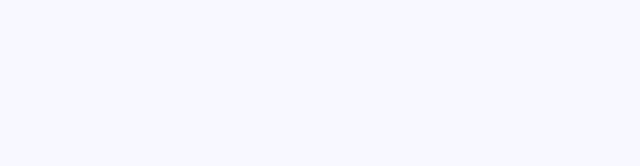
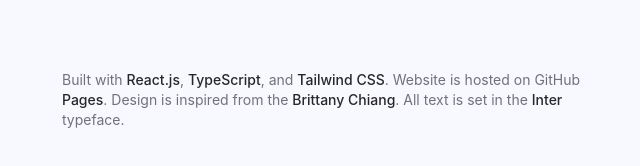
Before and after one commit to Sabbir256/sabbir256.github.io, a React (Vite) app: page / in a window 1280 px wide. Shown: the part 1556-1722 px from the top of the page, without its empty margins (586-1226 px from the left). Built offline with nearby package versions, Linux system fonts and the light colour scheme.

Commit message:
feat: footer with external links

```diff
--- a/src/App.tsx
+++ b/src/App.tsx
@@ -2,6 +2,7 @@
 import Experience from "@/components/Experience";
 import Header from "@/components/Header";
 import Projects from "@/components/Projects";
+import Footer from "@/components/Footer";
 
 function App() {
   return (
@@ -12,6 +13,7 @@
           <About />
           <Experience />
           <Projects />
+          <Footer />
         </main>
       </div>
     </div>
--- /dev/null
+++ b/src/components/Footer.tsx
@@ -0,0 +1,65 @@
+function Footer() {
+  return (
+    <footer>
+      <div className="text-sm text-zinc-500">
+        Built with{" "}
+        <a
+          href="https://reactjs.org"
+          className="font-medium text-zinc-800 transition-colors hover:text-blue-600"
+          target="_blank"
+          rel="noopener noreferrer"
+        >
+          React.js
+        </a>
+        ,{" "}
+        <a
+          href="https://www.typescriptlang.org"
+          className="font-medium text-zinc-800 transition-colors hover:text-blue-600"
+          target="_blank"
+          rel="noopener noreferrer"
+        >
+          TypeScript
+        </a>
+        , and{" "}
+        <a
+          href="https://tailwindcss.com"
+          className="font-medium text-zinc-800 transition-colors hover:text-blue-600"
+          target="_blank"
+          rel="noopener noreferrer"
+        >
+          Tailwind CSS
+        </a>
+        . Website is hosted on GitHub{" "}
+        <a
+          href="https://pages.github.com/"
+          className="font-medium text-zinc-800 transition-colors hover:text-blue-600"
+          target="_blank"
+          rel="noopener noreferrer"
+        >
+          Pages
+        </a>
+        . Design is inspired from the{" "}
+        <a
+          href="https://brittanychiang.com/"
+          className="font-medium text-zinc-800 transition-colors hover:text-blue-600"
+          target="_blank"
+          rel="noopener noreferrer"
+        >
+          Brittany Chiang
+        </a>
+        . All text is set in the{" "}
+        <a
+          href="https://rsms.me/inter"
+          className="font-medium text-zinc-800 transition-colors hover:text-blue-600"
+          target="_blank"
+          rel="noopener noreferrer"
+        >
+          Inter
+        </a>{" "}
+        typeface.
+      </div>
+    </footer>
+  );
+}
+
+export default Footer;
```
